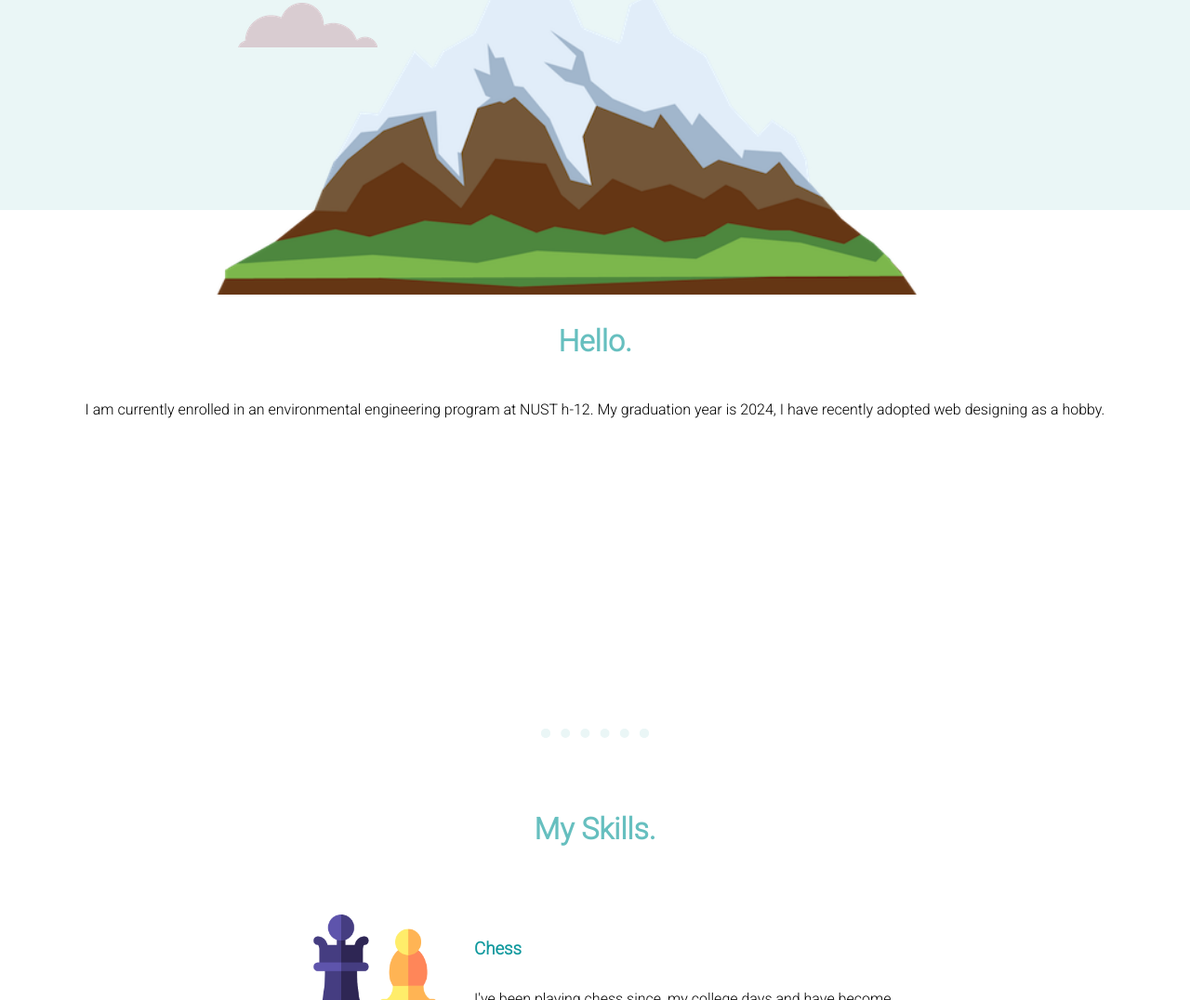
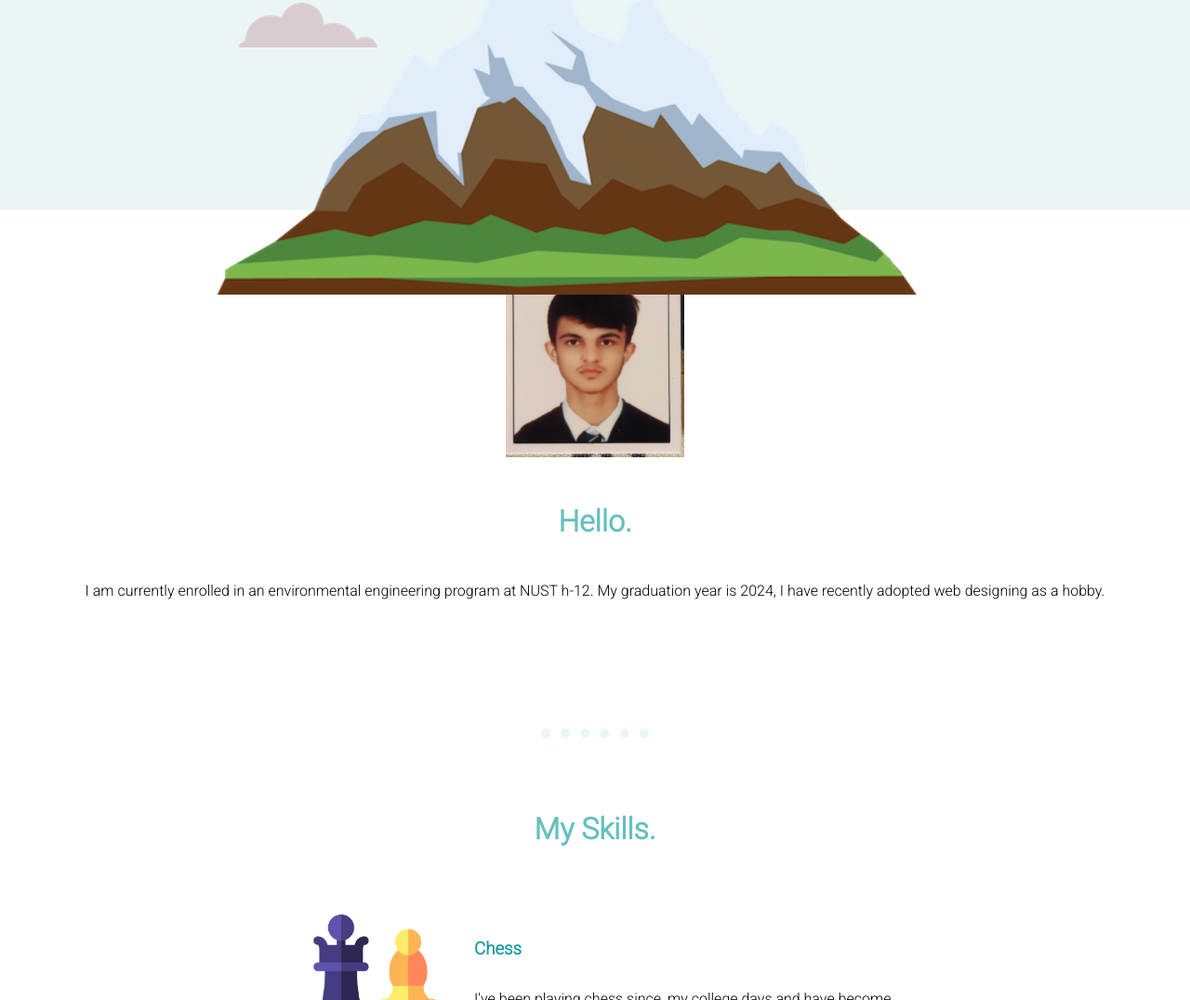
Before and after one commit to mali-iese/cv-with-css, a plain HTML site: page index.html in a window 1280 px wide. Shown: the part 637-1713 px from the top of the page at 93% size. Drawn offline with Linux system fonts and the light colour scheme.

Commit message:
Update index.html
changed the directory of profile picture to github.

```diff
--- a/index.html
+++ b/index.html
@@ -21,7 +21,7 @@
     </div>
     <div class="middle-container">
         <div class="profile">
-          <img class="profile-picture" src="Muhammad Ali room 337.jpg" alt="profile picture.">
+          <img class="profile-picture" src="CSS - My Site Images\Muhammad Ali room 337.jpg" alt="profile picture.">
           <h2>Hello.</h2>
           <p>I am currently enrolled in an environmental engineering program at NUST h-12. My graduation year is 2024, I have recently adopted web designing as a hobby.</p>
         </div>
```
